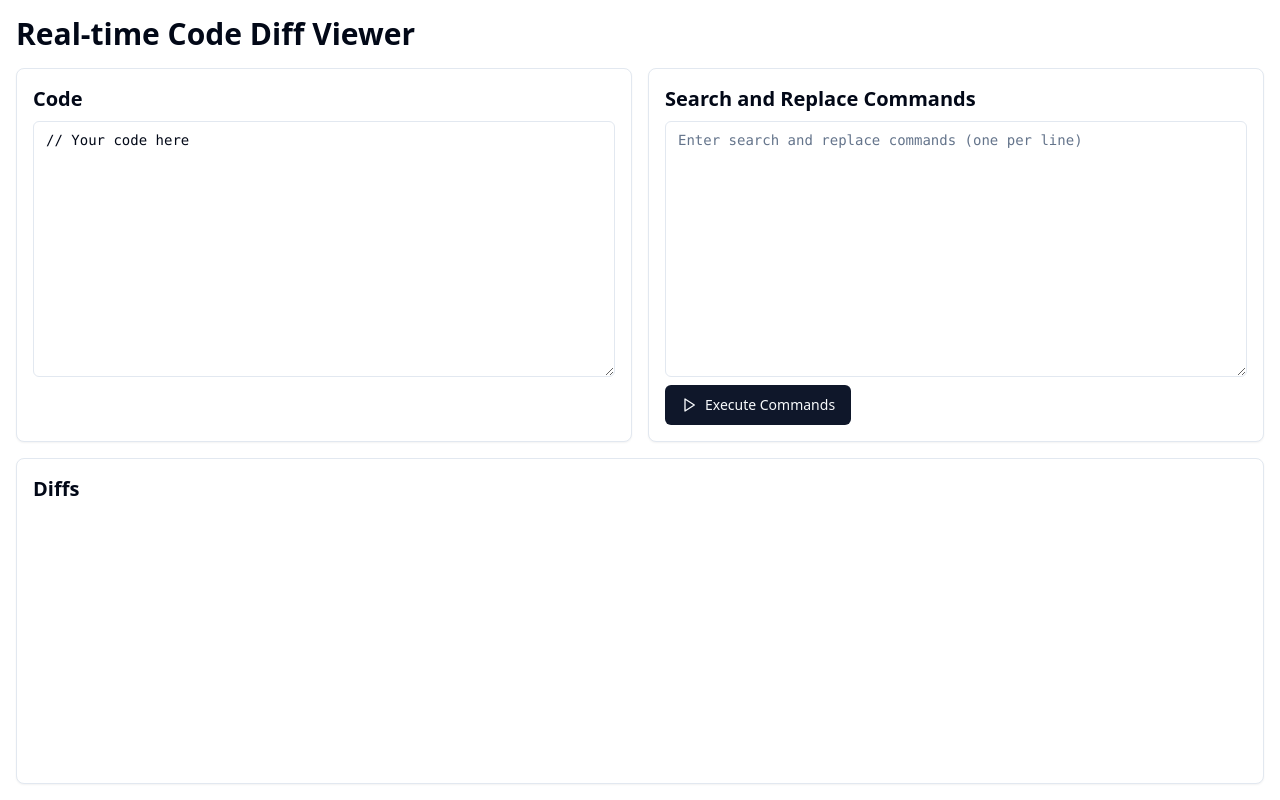
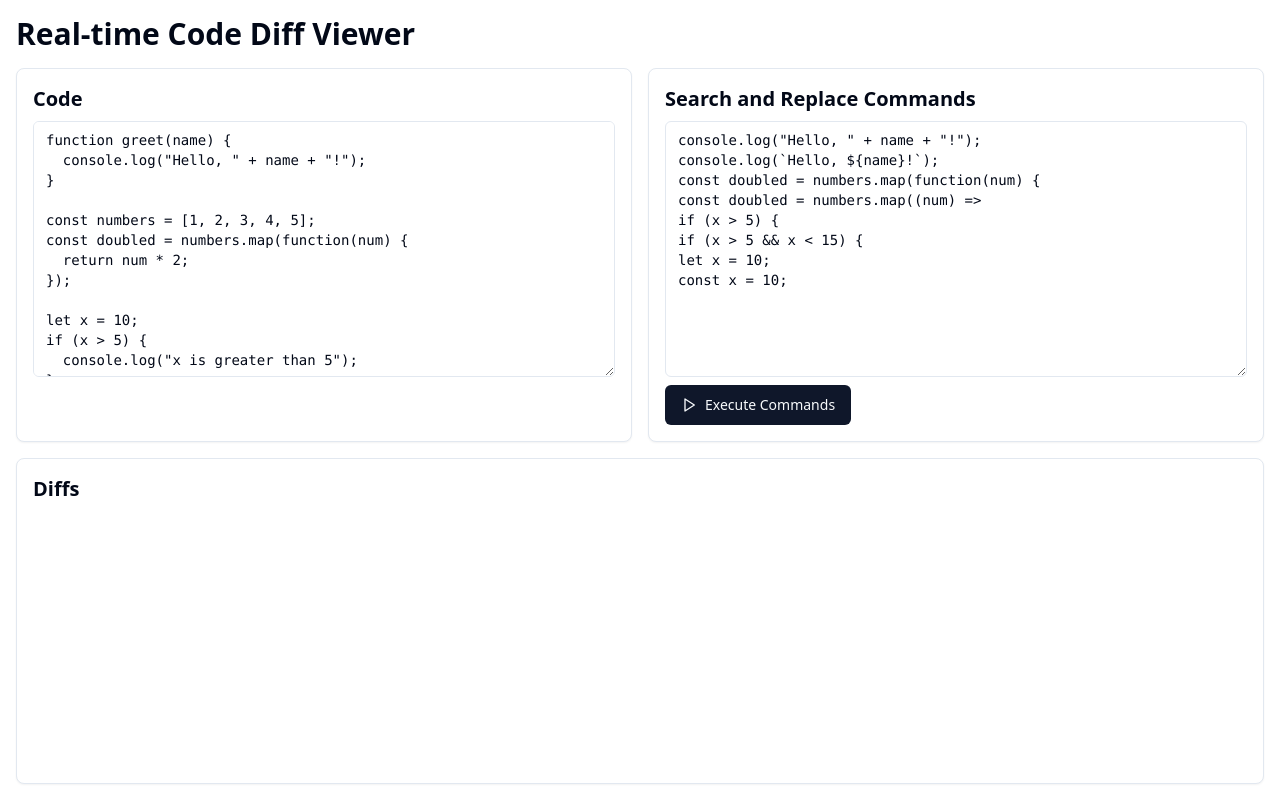
Before and after one commit to GPT-Engineer-App-Dev/diff-command-visualizer, a React (Vite) app: page / in a window 1280 px wide. Built offline with nearby package versions, Linux system fonts and the light colour scheme.

Commit message:
Add sample code for testing
Included sample code and search/replace commands in the Index component to facilitate testing of the code diff viewer functionality.
[skip gpt_engineer]

```diff
--- a/src/pages/Index.jsx
+++ b/src/pages/Index.jsx
@@ -6,8 +6,29 @@ import { ScrollArea } from "@/components/ui/scroll-area";
 import { Diff, Search, Play } from "lucide-react";
 
 const Index = () => {
-  const [code, setCode] = useState('// Your code here');
-  const [commands, setCommands] = useState('');
+  const [code, setCode] = useState(`function greet(name) {
+  console.log("Hello, " + name + "!");
+}
+
+const numbers = [1, 2, 3, 4, 5];
+const doubled = numbers.map(function(num) {
+  return num * 2;
+});
+
+let x = 10;
+if (x > 5) {
+  console.log("x is greater than 5");
+}`);
+
+  const [commands, setCommands] = useState(`console.log("Hello, " + name + "!");
+console.log(\`Hello, \${name}!\`);
+const doubled = numbers.map(function(num) {
+const doubled = numbers.map((num) =>
+if (x > 5) {
+if (x > 5 && x < 15) {
+let x = 10;
+const x = 10;`);
+
   const [diffs, setDiffs] = useState([]);
 
   const executeCommands = () => {
```
